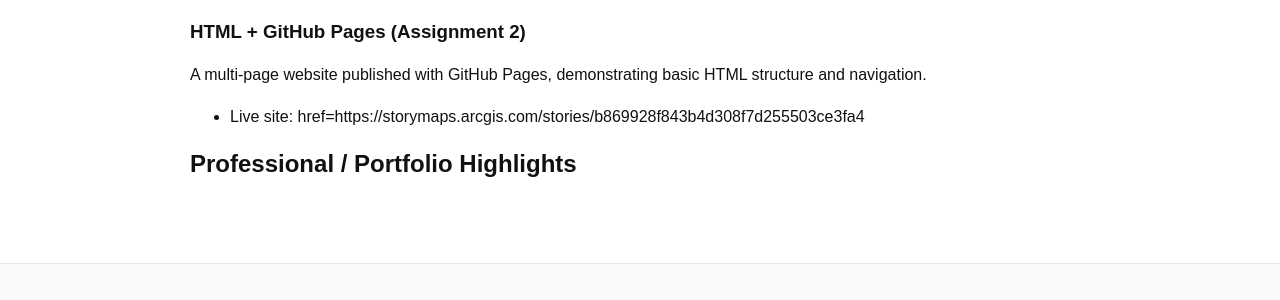
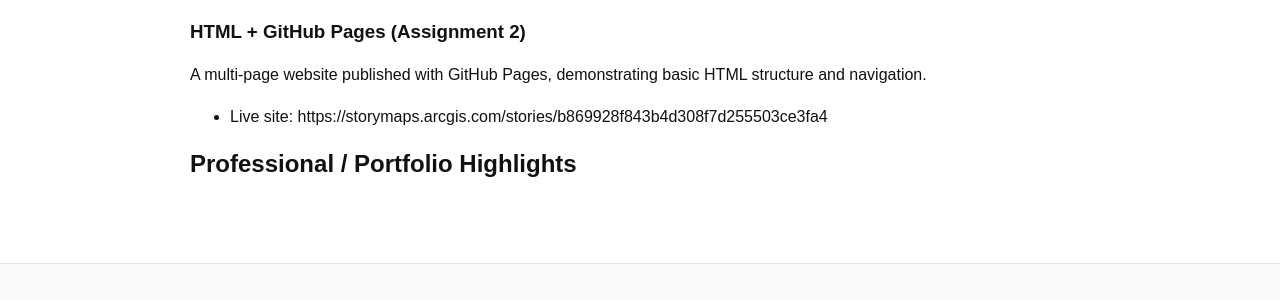
Before and after one commit to architsriva/architsriva.github.io, a Jekyll site: the page built from projects.md, in a window 1280 px wide. Shown: the part 187-487 px from the top of the page. Built offline with Jekyll 4.4.1, drawn with Linux system fonts in a browser that asks for light colours; our own code applies the rules of GitHub Pages for plain Markdown files.

Commit message:
Fix live site link formatting in projects.md

```diff
--- a/projects.md
+++ b/projects.md
@@ -4,6 +4,6 @@
 ### HTML + GitHub Pages (Assignment 2)
 A multi-page website published with GitHub Pages, demonstrating basic HTML structure and navigation.
 
-- Live site: href=https://storymaps.arcgis.com/stories/b869928f843b4d308f7d255503ce3fa4
+- Live site: https://storymaps.arcgis.com/stories/b869928f843b4d308f7d255503ce3fa4
 
 ## Professional / Portfolio Highlights
```
